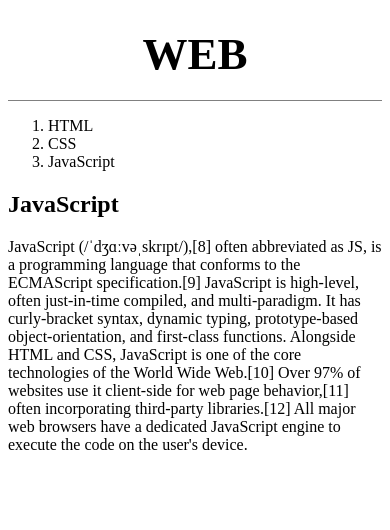
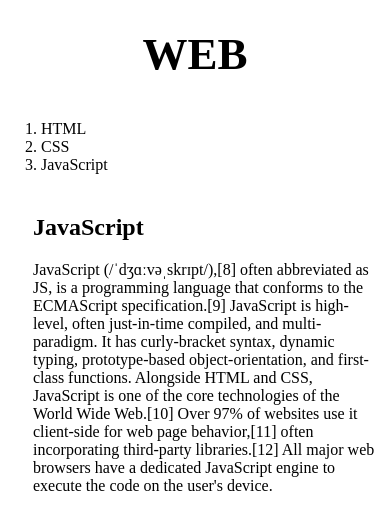
Before and after one commit to leeyou34/web1-3, a plain HTML site: page 생활코딩 15.3.html in a window 390 px wide. Drawn offline with Linux system fonts and the light colour scheme.

Commit message:
Update 생활코딩 15.3.html

```diff
--- a/생활코딩 15.3.html
+++ b/생활코딩 15.3.html
@@ -15,7 +15,6 @@
       color: black;
       text-decoration: none;
       }
-    @media(min-width:800px) {
     #grid ol {
       border-bottom: 1px solid gray;
       border-right: 1px solid gray;
@@ -32,6 +31,20 @@
       padding-left:25px;
       border-bottom: 1px solid gray;
     }
+    @media(max-width:800px) {
+     #grid ol {
+      border-bottom: none;
+      border-right: none;
+    }
+    #grid {
+      display:block;
+    }
+    #article {
+      border-bottom: none;
+    }
+     h1 {
+       border-bottom:none;
+      }
       }
     </style>
   </head>
```
